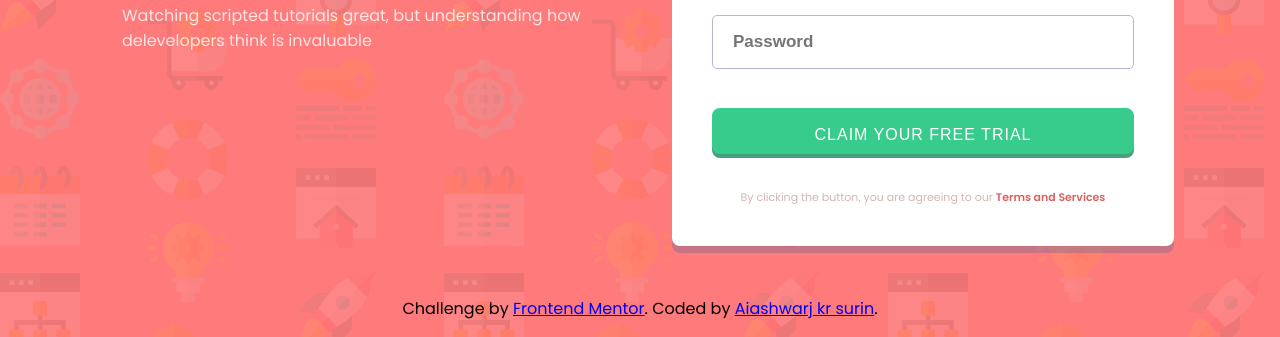
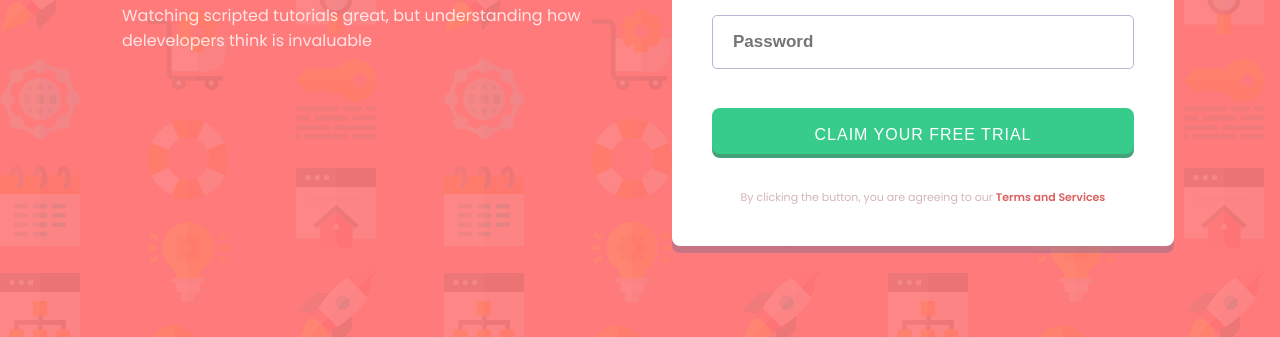
Before and after one commit to Aiashwarj001kr/FrontEnd-Mentor, a plain HTML site: page intro-component-with-signup-form-master/index.html in a window 1280 px wide. Shown: the part 463-800 px from the top of the page. Drawn offline with Linux system fonts and the light colour scheme.

Commit message:
Update index.html
remove unnecessary component.

```diff
--- a/intro-component-with-signup-form-master/index.html
+++ b/intro-component-with-signup-form-master/index.html
@@ -121,10 +121,4 @@
     });
   </script>
 </body>
-<footer>
-  <p class="attribution">
-    Challenge by <a href="https://www.frontendmentor.io?ref=challenge" target="_blank">Frontend Mentor</a>.
-    Coded by <a href="#">Aiashwarj kr surin</a>.
-  </p>
-</footer>
 </html>
```
